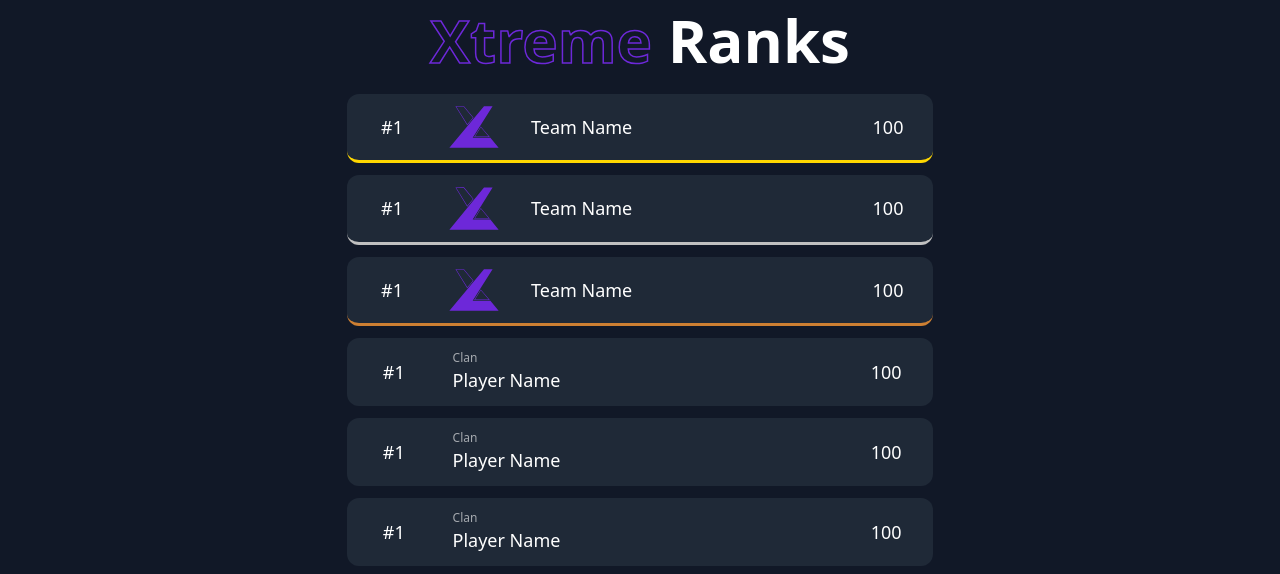
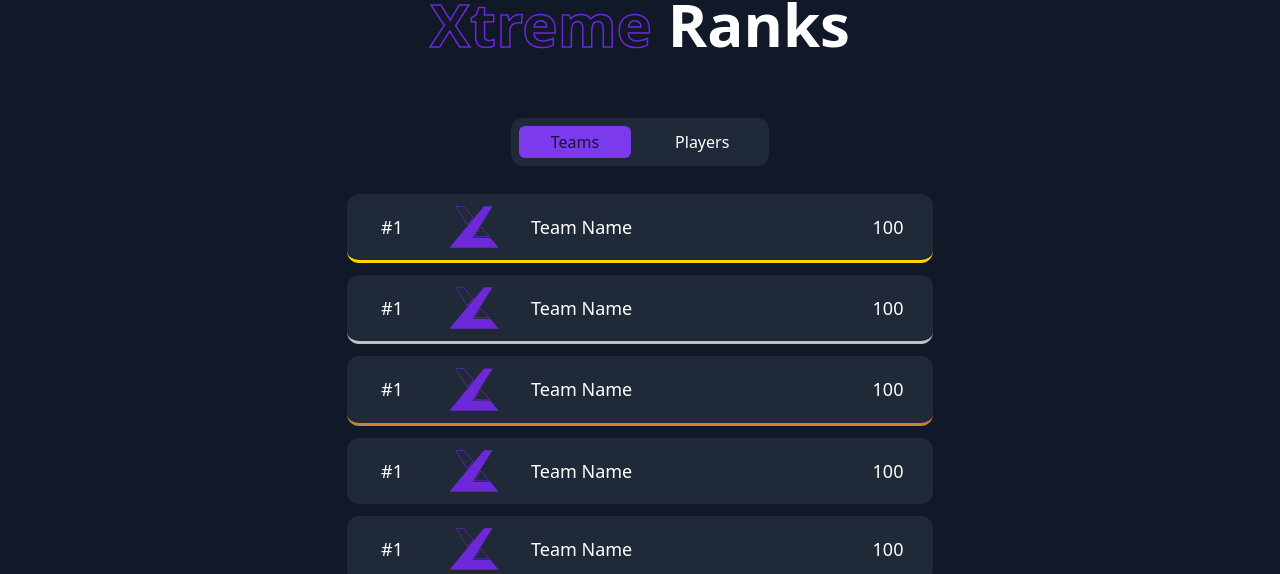
Before and after one commit to MrRevengerX/esport-leaderboard-website, a Next.js app: page / in a window 1280 px wide. Shown: the part 912-1486 px from the top of the page. Built offline with nearby package versions, Linux system fonts and the light colour scheme.

Commit message:
Added tab element to the leaderboard

```diff
--- a/app/components/leaderboard-section.tsx
+++ b/app/components/leaderboard-section.tsx
@@ -1,20 +1,14 @@
+import LBTabs from "./leaderboard-tabs";
 import PlayerLeaderboardCard from "./player-leaderboard-card";
 import TeamLeaderboardCard from "./team-leaderboard-card";
 
 export default function LeaderboardSection() {
   return (
-    <div className="flex min-h-screen flex-col items-center justify-center gap-6 bg-gray-900 px-4">
+    <div className="flex min-h-screen flex-col items-center justify-center gap-16 bg-gray-900 px-4">
       <h1 className="text-center text-4xl font-semibold text-white md:text-5xl lg:text-6xl">
         <span className="outline-text">Xtreme</span> Ranks
       </h1>
-      <div className="leaderboard flex max-w-5xl flex-col gap-y-3 ">
-        <TeamLeaderboardCard />
-        <TeamLeaderboardCard />
-        <TeamLeaderboardCard />
-        <PlayerLeaderboardCard />
-        <PlayerLeaderboardCard />
-        <PlayerLeaderboardCard />
-      </div>
+      <LBTabs />
     </div>
   );
 }
--- /dev/null
+++ b/app/components/leaderboard-tabs.tsx
@@ -0,0 +1,46 @@
+"use client";
+import * as Tabs from "@radix-ui/react-tabs";
+import PlayerLeaderboardCard from "./player-leaderboard-card";
+import TeamLeaderboardCard from "./team-leaderboard-card";
+
+export default function LBTabs() {
+  return (
+    <Tabs.Root
+      className="flex max-w-5xl flex-col items-center gap-y-7"
+      defaultValue="teams"
+    >
+      <Tabs.List className="flex gap-x-3 rounded-xl bg-gray-800 p-2 font-medium text-white">
+        <Tabs.Trigger
+          className="rounded-md px-8 py-1 transition-colors duration-300 ease-in-out data-[state=active]:bg-primary600 data-[state=active]:text-gray-900"
+          value="teams"
+        >
+          <p>Teams</p>
+        </Tabs.Trigger>
+        <Tabs.Trigger
+          className="rounded-md px-8 py-1 transition-colors duration-300 ease-in-out data-[state=active]:bg-primary600 data-[state=active]:text-gray-900"
+          value="players"
+        >
+          <p>Players</p>
+        </Tabs.Trigger>
+      </Tabs.List>
+      <Tabs.Content value="teams">
+        <div className="leaderboard flex max-w-5xl flex-col gap-y-3 ">
+          <TeamLeaderboardCard />
+          <TeamLeaderboardCard />
+          <TeamLeaderboardCard />
+          <TeamLeaderboardCard />
+          <TeamLeaderboardCard />
+        </div>
+      </Tabs.Content>
+      <Tabs.Content value="players">
+        <div className="leaderboard flex min-w-full max-w-5xl flex-col gap-y-3">
+          <PlayerLeaderboardCard />
+          <PlayerLeaderboardCard />
+          <PlayerLeaderboardCard />
+          <PlayerLeaderboardCard />
+          <PlayerLeaderboardCard />
+        </div>
+      </Tabs.Content>
+    </Tabs.Root>
+  );
+}
--- a/app/components/player-leaderboard-card.tsx
+++ b/app/components/player-leaderboard-card.tsx
@@ -3,7 +3,7 @@ import Image from "next/image";
 
 export default function PlayerLeaderboardCard() {
   return (
-    <div className="lb-item grid-cols_1_6_1 grid min-h-[60px] min-w-full cursor-pointer items-center gap-x-5 rounded-xl bg-gray-800 px-5 py-3 text-white lg:gap-x-8 lg:text-lg">
+    <div className="lb-item grid-cols_2_14_1 grid min-h-[60px] min-w-full cursor-pointer items-center gap-x-5 rounded-xl bg-gray-800 px-5 py-3 text-white lg:gap-x-8 lg:text-lg">
       <p className="text-center">#1</p>
       <div className="">
         <p className="text-xs font-light text-white/60">Clan</p>
--- a/package.json
+++ b/package.json
@@ -9,6 +9,7 @@
     "lint": "next lint"
   },
   "dependencies": {
+    "@radix-ui/react-tabs": "^1.0.4",
     "@types/node": "20.3.1",
     "@types/react": "18.2.12",
     "@types/react-dom": "18.2.5",
```
Also changed, not shown: 1 other file (tests, documents, lock files or other folders).
